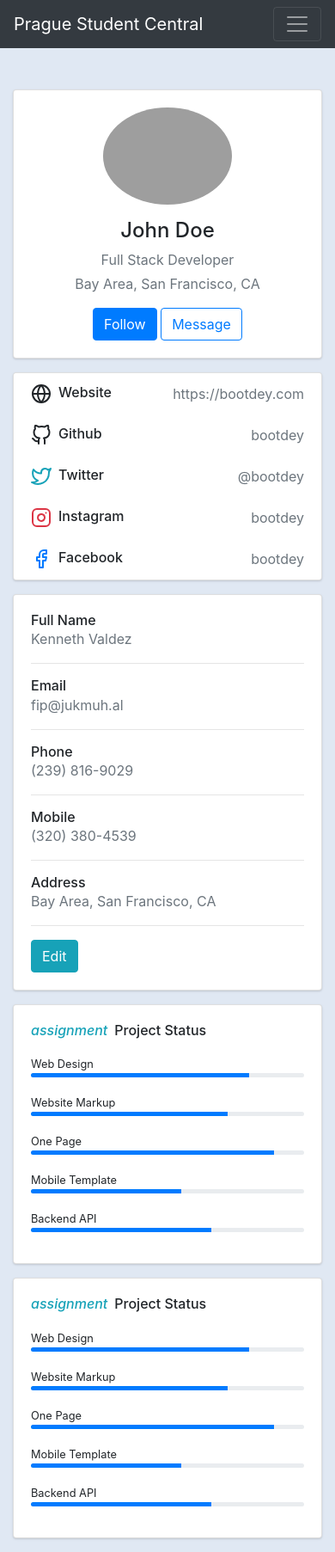
After one commit to ahsnl-py/ProjectPSC, a Django app: page /account/profile/ in a window 390 px wide. The commit adds this page. Shown: the whole page at 86% size. Run offline with Django 3.2, Linux system fonts and the light colour scheme; parts of the project's set-up code (start-up, migrations or seed data) failed here and were passed over; some libraries are stand-ins or nearby versions; grey boxes are pictures that could not be loaded.

Commit message:
partially complete project user page

```diff
--- a/MAIN/main/urls.py
+++ b/MAIN/main/urls.py
@@ -1,5 +1,5 @@
 from django.urls import path
-from .views import home, post_detail, department_subjects, test_post_list
+from .views import home, post_detail, department_subjects, test_post_list, PostCreateView
 
 app_name = 'forum'
 
@@ -7,4 +7,5 @@ urlpatterns = [
     path("", department_subjects, name="home"),
     path("posts/<slug>", test_post_list, name="posts"),
     path("detail/<slug>/", post_detail, name="detail"),
+    path("new_post/", PostCreateView, name="create"),
 ]
--- a/MAIN/project/settings.py
+++ b/MAIN/project/settings.py
@@ -135,3 +135,5 @@ MEDIA_URL = '/media/'
 DEFAULT_AUTO_FIELD = 'django.db.models.BigAutoField'
 
 CRISPY_TEMPLATE_PACK = 'bootstrap4'
+
+LOGIN_REDIRECT_URL = 'forum:home'
--- a/MAIN/templates/components/navbar.html
+++ b/MAIN/templates/components/navbar.html
@@ -24,9 +24,17 @@
             <li><a class="dropdown-item" href="#">Something else here</a></li>
           </ul>
         </li>
-          <li class="nav-item">
-            <a class="nav-link disabled" href="#" tabindex="-1" aria-disabled="true">Disabled</a>
-          </li>
+      </ul>
+
+        <!--User option nav's-->
+    <ul class="navbar-nav ml-auto">
+      {% if user.is_authenticated %}
+        <li><a class="nav-item nav-link" href="{% url 'user:profile' %}">Profile</a></li>
+        <li><a class="nav-item nav-link" href="{% url 'user:logout' %}">Logout</a></li>
+      {% else %}
+        <li><a class="nav-item nav-link" href="{% url 'user:login' %}">Login</a></li>
+        <li><a class="nav-item nav-link" href="{% url 'user:register' %}">Register</a></li>
+      {% endif %}
     </ul>
     </div>
   </div>
--- a/MAIN/templates/root.html
+++ b/MAIN/templates/root.html
@@ -14,6 +14,7 @@
     <link href="https://fonts.googleapis.com/css2?family=Titillium+Web:ital@1&display=swap" rel="stylesheet">
 
     <!-- Bootstrap CSS -->
+    <link rel="stylesheet" href="https://stackpath.bootstrapcdn.com/bootstrap/4.1.3/css/bootstrap.min.css" integrity="sha384-MCw98/SFnGE8fJT3GXwEOngsV7Zt27NXFoaoApmYm81iuXoPkFOJwJ8ERdknLPMO" crossorigin="anonymous">
     <link rel="stylesheet" href="https://cdn.jsdelivr.net/npm/bootstrap@4.6.0/dist/css/bootstrap.min.css" integrity="sha384-B0vP5xmATw1+K9KRQjQERJvTumQW0nPEzvF6L/Z6nronJ3oUOFUFpCjEUQouq2+l" crossorigin="anonymous">
 
     <title>Hello, world!</title>
--- a/MAIN/templates/users/login.html
+++ b/MAIN/templates/users/login.html
@@ -11,9 +11,10 @@
         <div class="card-group mb-0">
           <div class="card p-4">
             <div class="card-body">
-              <h1>Login</h1>
+              <h1><i class="fa fa-sign-in" aria-hidden="true">  Login</i>
+              </h1>
               <p class="text-muted">Sign In to your account</p>
-                <form method="POST">
+                <form method="POST" >
                     {% csrf_token %}
                     <div class="form-group">
                         {{ form|crispy }}
--- /dev/null
+++ b/MAIN/templates/users/profile.html
@@ -0,0 +1,171 @@
+{% extends 'root.html' %}
+{% load crispy_forms_tags %}
+{% block content %}
+
+<div class="container">
+    <div class="main-body">
+
+          <div class="row gutters-sm pt-5">
+            <div class="col-md-4 mb-3">
+              <div class="card">
+                <div class="card-body">
+                  <div class="d-flex flex-column align-items-center text-center">
+                    <img src="https://bootdey.com/img/Content/avatar/avatar7.png" alt="Admin" class="rounded-circle" width="150">
+                    <div class="mt-3">
+                      <h4>John Doe</h4>
+                      <p class="text-secondary mb-1">Full Stack Developer</p>
+                      <p class="text-muted font-size-sm">Bay Area, San Francisco, CA</p>
+                      <button class="btn btn-primary">Follow</button>
+                      <button class="btn btn-outline-primary">Message</button>
+                    </div>
+                  </div>
+                </div>
+              </div>
+              <div class="card mt-3">
+                <ul class="list-group list-group-flush">
+                  <li class="list-group-item d-flex justify-content-between align-items-center flex-wrap">
+                    <h6 class="mb-0"><svg xmlns="http://www.w3.org/2000/svg" width="24" height="24" viewBox="0 0 24 24" fill="none" stroke="currentColor" stroke-width="2" stroke-linecap="round" stroke-linejoin="round" class="feather feather-globe mr-2 icon-inline"><circle cx="12" cy="12" r="10"></circle><line x1="2" y1="12" x2="22" y2="12"></line><path d="M12 2a15.3 15.3 0 0 1 4 10 15.3 15.3 0 0 1-4 10 15.3 15.3 0 0 1-4-10 15.3 15.3 0 0 1 4-10z"></path></svg>Website</h6>
+                    <span class="text-secondary">https://bootdey.com</span>
+                  </li>
+                  <li class="list-group-item d-flex justify-content-between align-items-center flex-wrap">
+                    <h6 class="mb-0"><svg xmlns="http://www.w3.org/2000/svg" width="24" height="24" viewBox="0 0 24 24" fill="none" stroke="currentColor" stroke-width="2" stroke-linecap="round" stroke-linejoin="round" class="feather feather-github mr-2 icon-inline"><path d="M9 19c-5 1.5-5-2.5-7-3m14 6v-3.87a3.37 3.37 0 0 0-.94-2.61c3.14-.35 6.44-1.54 6.44-7A5.44 5.44 0 0 0 20 4.77 5.07 5.07 0 0 0 19.91 1S18.73.65 16 2.48a13.38 13.38 0 0 0-7 0C6.27.65 5.09 1 5.09 1A5.07 5.07 0 0 0 5 4.77a5.44 5.44 0 0 0-1.5 3.78c0 5.42 3.3 6.61 6.44 7A3.37 3.37 0 0 0 9 18.13V22"></path></svg>Github</h6>
+                    <span class="text-secondary">bootdey</span>
+                  </li>
+                  <li class="list-group-item d-flex justify-content-between align-items-center flex-wrap">
+                    <h6 class="mb-0"><svg xmlns="http://www.w3.org/2000/svg" width="24" height="24" viewBox="0 0 24 24" fill="none" stroke="currentColor" stroke-width="2" stroke-linecap="round" stroke-linejoin="round" class="feather feather-twitter mr-2 icon-inline text-info"><path d="M23 3a10.9 10.9 0 0 1-3.14 1.53 4.48 4.48 0 0 0-7.86 3v1A10.66 10.66 0 0 1 3 4s-4 9 5 13a11.64 11.64 0 0 1-7 2c9 5 20 0 20-11.5a4.5 4.5 0 0 0-.08-.83A7.72 7.72 0 0 0 23 3z"></path></svg>Twitter</h6>
+                    <span class="text-secondary">@bootdey</span>
+                  </li>
+                  <li class="list-group-item d-flex justify-content-between align-items-center flex-wrap">
+                    <h6 class="mb-0"><svg xmlns="http://www.w3.org/2000/svg" width="24" height="24" viewBox="0 0 24 24" fill="none" stroke="currentColor" stroke-width="2" stroke-linecap="round" stroke-linejoin="round" class="feather feather-instagram mr-2 icon-inline text-danger"><rect x="2" y="2" width="20" height="20" rx="5" ry="5"></rect><path d="M16 11.37A4 4 0 1 1 12.63 8 4 4 0 0 1 16 11.37z"></path><line x1="17.5" y1="6.5" x2="17.51" y2="6.5"></line></svg>Instagram</h6>
+                    <span class="text-secondary">bootdey</span>
+                  </li>
+                  <li class="list-group-item d-flex justify-content-between align-items-center flex-wrap">
+                    <h6 class="mb-0"><svg xmlns="http://www.w3.org/2000/svg" width="24" height="24" viewBox="0 0 24 24" fill="none" stroke="currentColor" stroke-width="2" stroke-linecap="round" stroke-linejoin="round" class="feather feather-facebook mr-2 icon-inline text-primary"><path d="M18 2h-3a5 5 0 0 0-5 5v3H7v4h3v8h4v-8h3l1-4h-4V7a1 1 0 0 1 1-1h3z"></path></svg>Facebook</h6>
+                    <span class="text-secondary">bootdey</span>
+                  </li>
+                </ul>
+              </div>
+            </div>
+            <div class="col-md-8">
+              <div class="card mb-3">
+                <div class="card-body">
+                  <div class="row">
+                    <div class="col-sm-3">
+                      <h6 class="mb-0">Full Name</h6>
+                    </div>
+                    <div class="col-sm-9 text-secondary">
+                      Kenneth Valdez
+                    </div>
+                  </div>
+                  <hr>
+                  <div class="row">
+                    <div class="col-sm-3">
+                      <h6 class="mb-0">Email</h6>
+                    </div>
+                    <div class="col-sm-9 text-secondary">
+                      fip@jukmuh.al
+                    </div>
+                  </div>
+                  <hr>
+                  <div class="row">
+                    <div class="col-sm-3">
+                      <h6 class="mb-0">Phone</h6>
+                    </div>
+                    <div class="col-sm-9 text-secondary">
+                      (239) 816-9029
+                    </div>
+                  </div>
+                  <hr>
+                  <div class="row">
+                    <div class="col-sm-3">
+                      <h6 class="mb-0">Mobile</h6>
+                    </div>
+                    <div class="col-sm-9 text-secondary">
+                      (320) 380-4539
+                    </div>
+                  </div>
+                  <hr>
+                  <div class="row">
+                    <div class="col-sm-3">
+                      <h6 class="mb-0">Address</h6>
+                    </div>
+                    <div class="col-sm-9 text-secondary">
+                      Bay Area, San Francisco, CA
+                    </div>
+                  </div>
+                  <hr>
+                  <div class="row">
+                    <div class="col-sm-12">
+                      <a class="btn btn-info " target="__blank" href="{% url 'user:update' %}">Edit</a>
+                    </div>
+                  </div>
+                </div>
+              </div>
+
+              <div class="row gutters-sm">
+                <div class="col-sm-6 mb-3">
+                  <div class="card h-100">
+                    <div class="card-body">
+                      <h6 class="d-flex align-items-center mb-3"><i class="material-icons text-info mr-2">assignment</i>Project Status</h6>
+                      <small>Web Design</small>
+                      <div class="progress mb-3" style="height: 5px">
+                        <div class="progress-bar bg-primary" role="progressbar" style="width: 80%" aria-valuenow="80" aria-valuemin="0" aria-valuemax="100"></div>
+                      </div>
+                      <small>Website Markup</small>
+                      <div class="progress mb-3" style="height: 5px">
+                        <div class="progress-bar bg-primary" role="progressbar" style="width: 72%" aria-valuenow="72" aria-valuemin="0" aria-valuemax="100"></div>
+                      </div>
+                      <small>One Page</small>
+                      <div class="progress mb-3" style="height: 5px">
+                        <div class="progress-bar bg-primary" role="progressbar" style="width: 89%" aria-valuenow="89" aria-valuemin="0" aria-valuemax="100"></div>
+                      </div>
+                      <small>Mobile Template</small>
+                      <div class="progress mb-3" style="height: 5px">
+                        <div class="progress-bar bg-primary" role="progressbar" style="width: 55%" aria-valuenow="55" aria-valuemin="0" aria-valuemax="100"></div>
+                      </div>
+                      <small>Backend API</small>
+                      <div class="progress mb-3" style="height: 5px">
+                        <div class="progress-bar bg-primary" role="progressbar" style="width: 66%" aria-valuenow="66" aria-valuemin="0" aria-valuemax="100"></div>
+                      </div>
+                    </div>
+                  </div>
+                </div>
+                <div class="col-sm-6 mb-3">
+                  <div class="card h-100">
+                    <div class="card-body">
+                      <h6 class="d-flex align-items-center mb-3"><i class="material-icons text-info mr-2">assignment</i>Project Status</h6>
+                      <small>Web Design</small>
+                      <div class="progress mb-3" style="height: 5px">
+                        <div class="progress-bar bg-primary" role="progressbar" style="width: 80%" aria-valuenow="80" aria-valuemin="0" aria-valuemax="100"></div>
+                      </div>
+                      <small>Website Markup</small>
+                      <div class="progress mb-3" style="height: 5px">
+                        <div class="progress-bar bg-primary" role="progressbar" style="width: 72%" aria-valuenow="72" aria-valuemin="0" aria-valuemax="100"></div>
+                      </div>
+                      <small>One Page</small>
+                      <div class="progress mb-3" style="height: 5px">
+                        <div class="progress-bar bg-primary" role="progressbar" style="width: 89%" aria-valuenow="89" aria-valuemin="0" aria-valuemax="100"></div>
+                      </div>
+                      <small>Mobile Template</small>
+                      <div class="progress mb-3" style="height: 5px">
+                        <div class="progress-bar bg-primary" role="progressbar" style="width: 55%" aria-valuenow="55" aria-valuemin="0" aria-valuemax="100"></div>
+                      </div>
+                      <small>Backend API</small>
+                      <div class="progress mb-3" style="height: 5px">
+                        <div class="progress-bar bg-primary" role="progressbar" style="width: 66%" aria-valuenow="66" aria-valuemin="0" aria-valuemax="100"></div>
+                      </div>
+                    </div>
+                  </div>
+                </div>
+              </div>
+
+
+
+            </div>
+          </div>
+
+        </div>
+    </div>
+
+
+{% endblock %}
--- a/MAIN/user/urls.py
+++ b/MAIN/user/urls.py
@@ -1,9 +1,14 @@
 from django.urls import path
-from .views import register, signup, signin
+from .views import register, signup, update_profile, profile
+from django.contrib.auth import views as auth_views
+
 
 app_name = 'user'
 
 urlpatterns = [
     path('register/', signup, name='register'),
-    path('login/', signin, name='login'),
+    path('login/', auth_views.LoginView.as_view(template_name='users/login.html'), name='login'),
+    path('logout/', auth_views.LogoutView.as_view(template_name='users/logout.html'), name='logout'),
+    path('profile/', profile, name='profile'),
+    path('profile/update', update_profile, name='update'),
 ]
--- a/MAIN/user/views.py
+++ b/MAIN/user/views.py
@@ -1,8 +1,9 @@
 from django.shortcuts import render, redirect
 from django.contrib.auth.forms import UserCreationForm, AuthenticationForm
 from django.contrib.auth import login, authenticate
-
-from .forms import UserRegisterForm
+from django.contrib.auth.decorators import login_required
+from .forms import UserRegisterForm, UpdateForm
+from main.models import Author
 
 
 def register(request):
@@ -35,18 +36,25 @@ def signup(request):
     })
     return render(request, 'users/register.html', context)
 
-def signin(request):
+def profile(request):
     context = {}
-    form = AuthenticationForm(request, data=request.POST)
+    return render(request, "users/profile.html", context)
+
+@login_required
+def update_profile(request):
+    context = {}
+    user = request.user
+    user_info = Author.objects.get(user=user)
+    form = UpdateForm(request.POST, request.FILES, use_required_attribute=False)
     if request.method == "POST":
         if form.is_valid():
-            user = form.cleaned_data.get("username")
-            password = form.cleaned_data.get("password")
-            user = authenticate(username=user, password=password)
-            if user is not None:
-                login(request, user)
-                return redirect("forum:home")
+            update_profile = form.save(commit=False)
+            update_profile.user = user
+            update_profile.save()
+            return redirect("forum:home")
+
     context.update({
-        "form": form
+        "form": form,
+        "user": user_info
     })
-    return render(request, "users/login.html", context)
+    return render(request, "users/profile_update.html", context)
```
Also changed, not shown: MAIN/main/forms.py (added, +23 -0 lines), MAIN/main/views.py (+24 -1 lines), MAIN/templates/components/sidebar.html (+34 -0 lines), MAIN/templates/screens/post_create.html (added, +9 -0 lines), MAIN/templates/users/logout.html (added, +24 -0 lines), MAIN/templates/users/profile_update.html (added, +182 -0 lines), MAIN/user/forms.py (+12 -0 lines), MAIN/db.sqlite3. Lines whose indentation alone changed are shown as unchanged.
